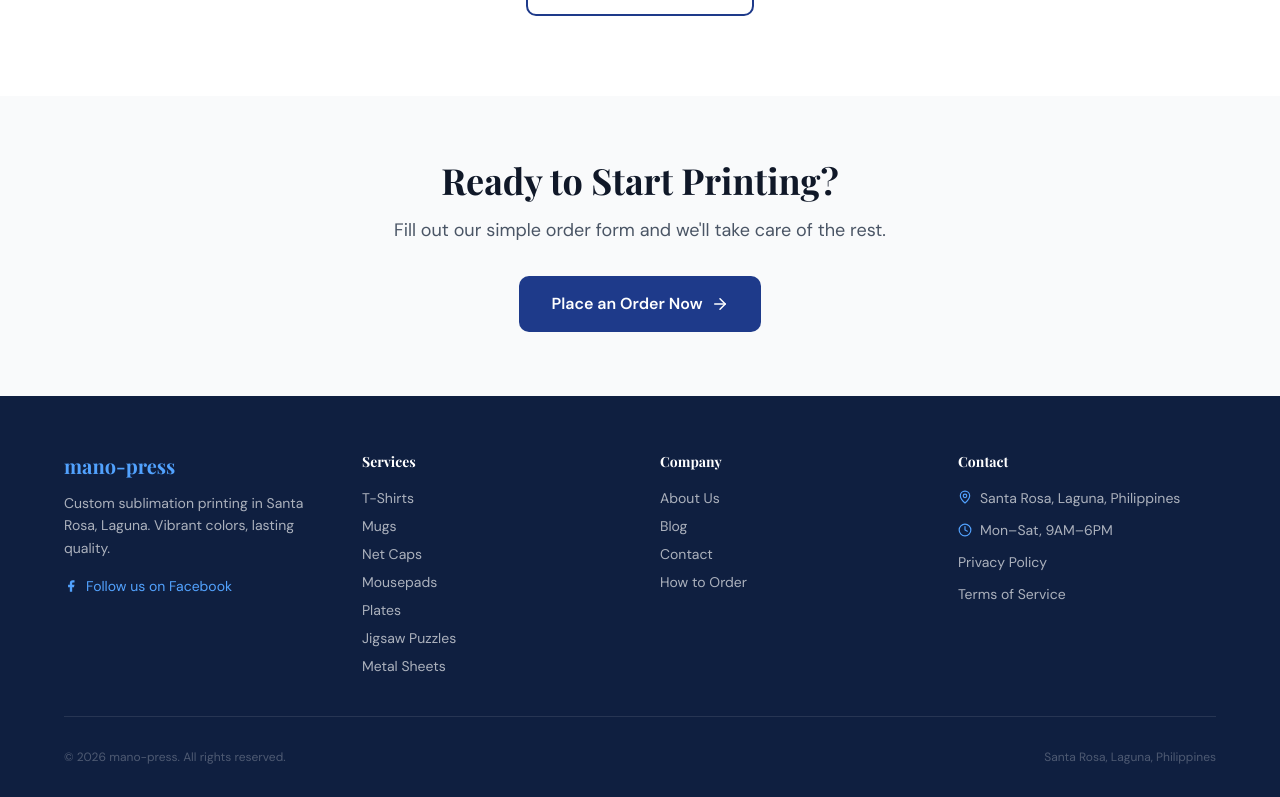
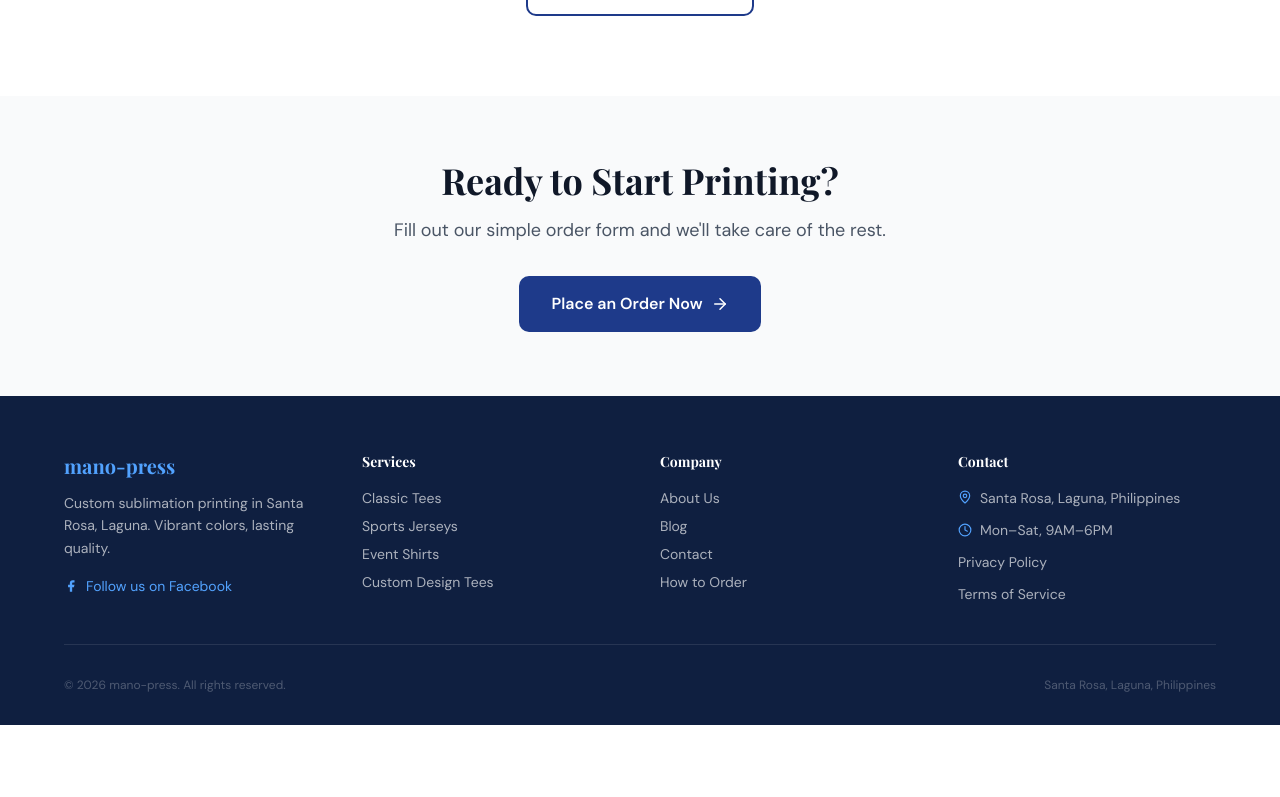
Before and after one commit to techvablueprint/manopress, a Next.js app: page / in a window 1280 px wide. Shown: the part 3252-4049 px from the top of the page. After the commit the page ends 3977 px from the top, so only its background shows below. Built offline with nearby package versions, Linux system fonts and the light colour scheme.

Commit message:
Changes
Co-authored-by: techvablueprint <223484530+techvablueprint@users.noreply.github.com>

```diff
--- a/components/Footer.tsx
+++ b/components/Footer.tsx
@@ -17,8 +17,8 @@ export default function Footer() {
         <div>
           <p className="font-bold text-white text-sm mb-4" style={{ fontFamily: "'Playfair Display', serif" }}>Services</p>
           <ul className="space-y-2 text-sm">
-            {['T-Shirts','Mugs','Net Caps','Mousepads','Plates','Jigsaw Puzzles','Metal Sheets'].map(s => (
-              <li key={s}><Link href="/#products" className="hover:text-white/90 transition-colors">{s}</Link></li>
+            {['Classic Tees','Sports Jerseys','Event Shirts','Custom Design Tees'].map(s => (
+              <li key={s}><Link href="/#services" className="hover:text-white/90 transition-colors">{s}</Link></li>
             ))}
           </ul>
         </div>
```
